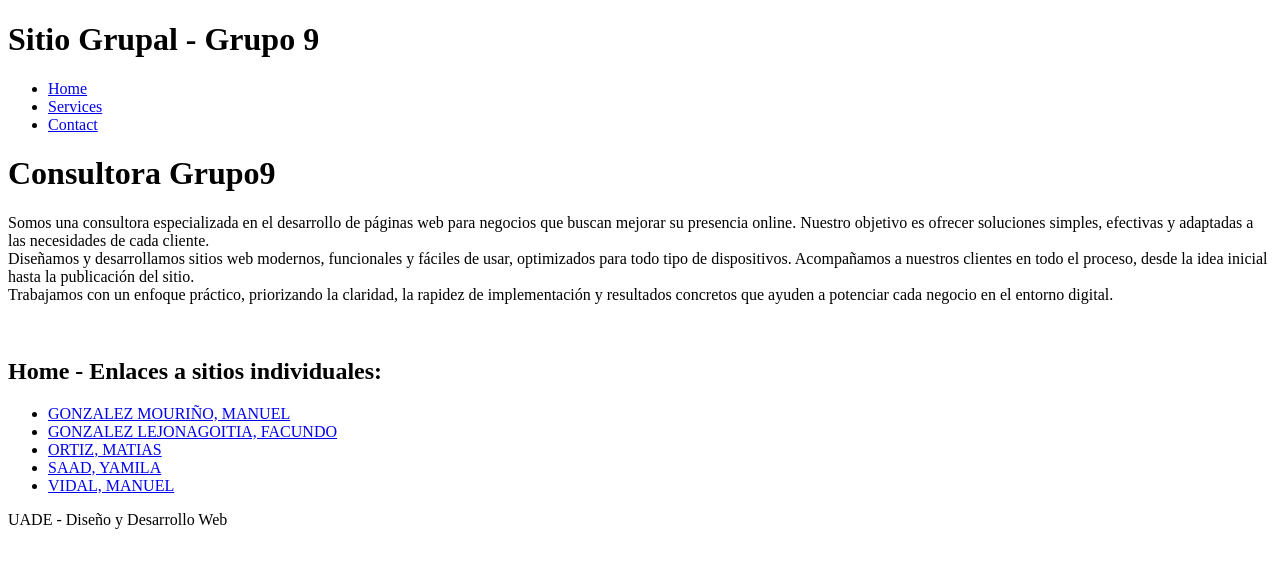
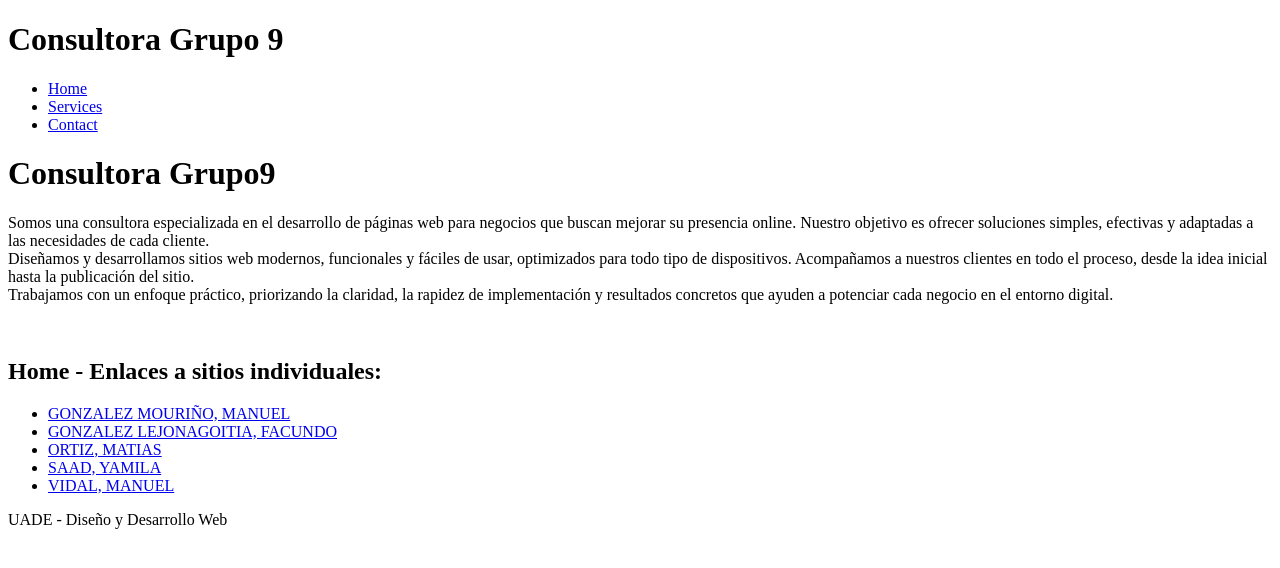
Before and after one commit to manugonzalezm/Grupo_9_Diseno_Desarrollo_Web, a plain HTML site: page index.html in a window 1280 px wide. Drawn offline with Linux system fonts and the light colour scheme.

Commit message:
Update header title from 'Sitio Grupal' to 'Consultora'

```diff
--- a/index.html
+++ b/index.html
@@ -7,7 +7,7 @@
 </head>
 <body>
     <header>
-        <h1>Sitio Grupal - Grupo 9</h1>
+        <h1>Consultora Grupo 9</h1>
         <nav>
             <ul>
                 <li><a href="./index.html">Home</a></li>
```
